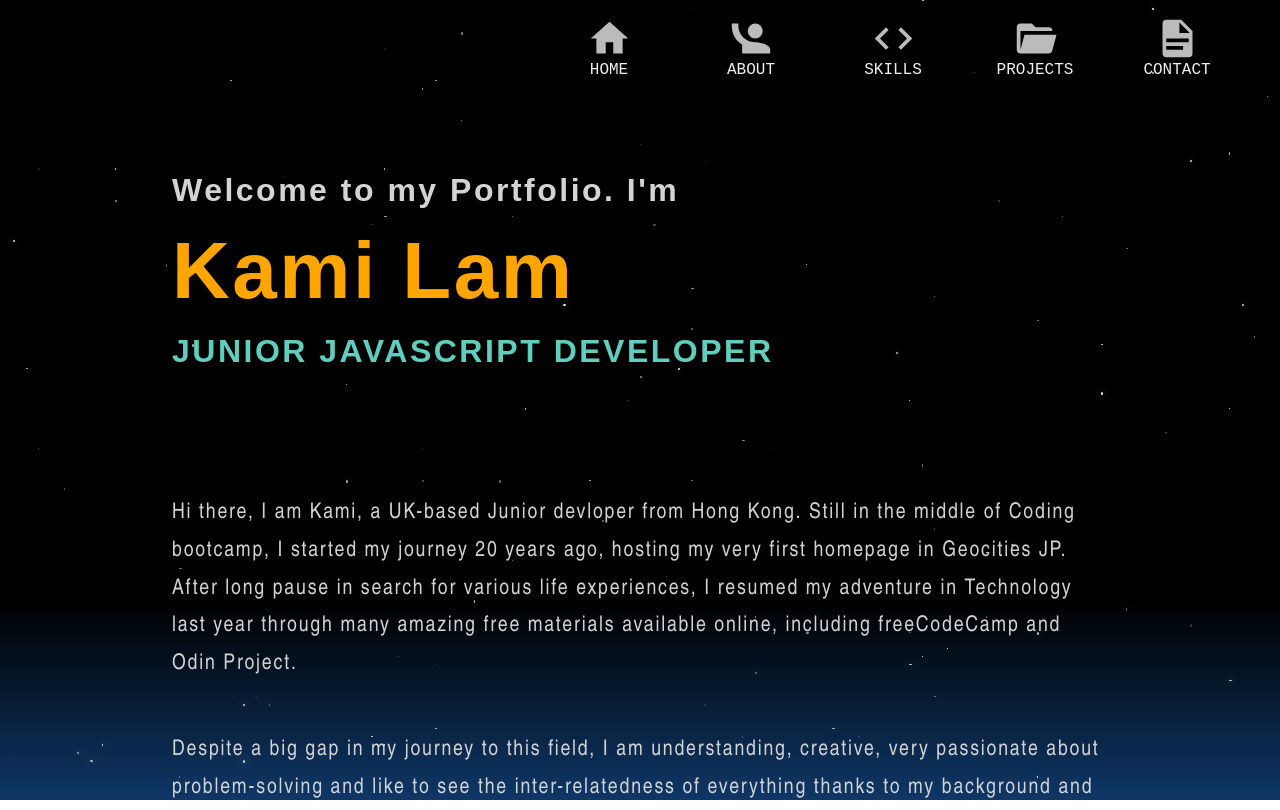
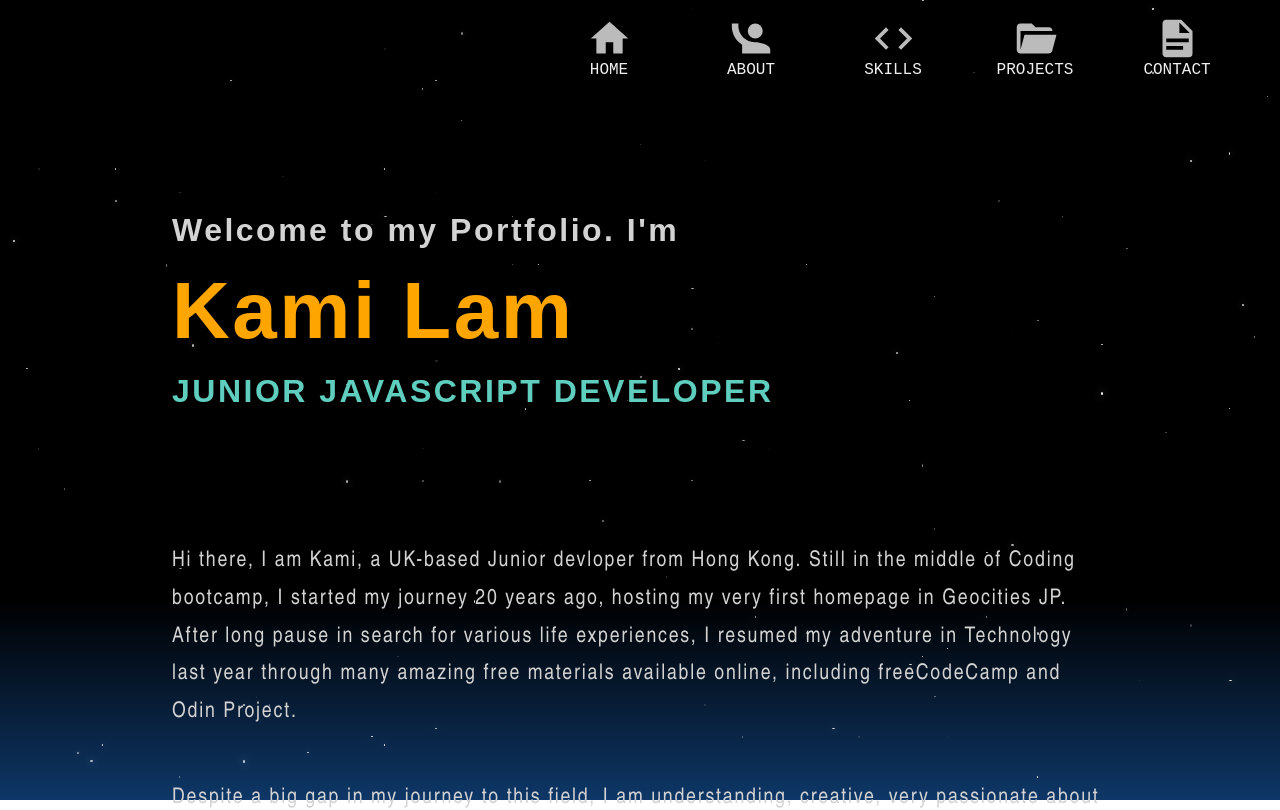
Before and after one commit to kamiviolet/portfolio-react, a React (Vite) app: page / in a window 1280 px wide. Shown: the top 810 px of the page. Built offline with nearby package versions, Linux system fonts and the light colour scheme.

Commit message:
change style

```diff
--- a/src/css/footer.css
+++ b/src/css/footer.css
@@ -8,6 +8,13 @@ footer {
     color: white;
     padding-block: 2rem;
 
-    font-size: 1.25em;
+    font-size: 1em;
     font-family: 'Nunito Sans', sans-serif;
   }
+
+footer img {
+  display: inline-block;
+  width: 30px;
+  height: 30px;
+  transform: translateY(7.5px);
+}
--- a/src/css/header.css
+++ b/src/css/header.css
@@ -7,7 +7,7 @@
     max-width: 1000px;
     height: 40vh;
 
-    margin-block: 3rem;
+    margin-block: 2.5rem;
     font-family: 'Nunito Sans', sans-serif;
     color: lightgray;
     letter-spacing: 2.5px;
@@ -31,7 +31,8 @@ span {
 
 @media only screen and (min-width: 1000px) {
     .header {
-        margin-block: 1rem;
+        padding-block-start: 2rem;
+        max-height: 400px
     }
 
     .header .name {
--- a/src/css/skills.css
+++ b/src/css/skills.css
@@ -9,6 +9,8 @@
 .icons {
     display: grid;
     grid-template-columns: repeat(auto-fill, 110px);
+    color: black;
+    align-self: first baseline;
 }
 
 .icons img {
```
